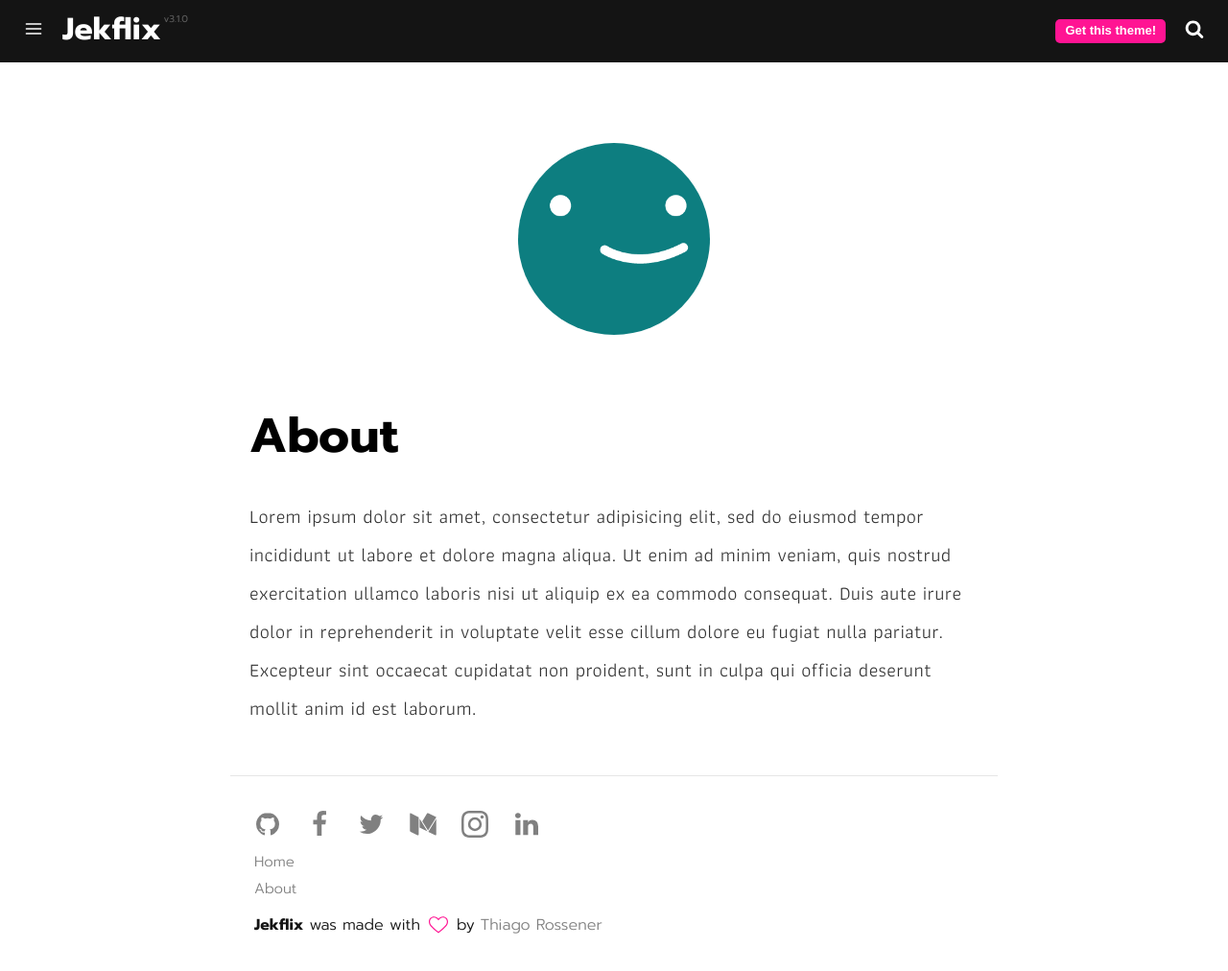
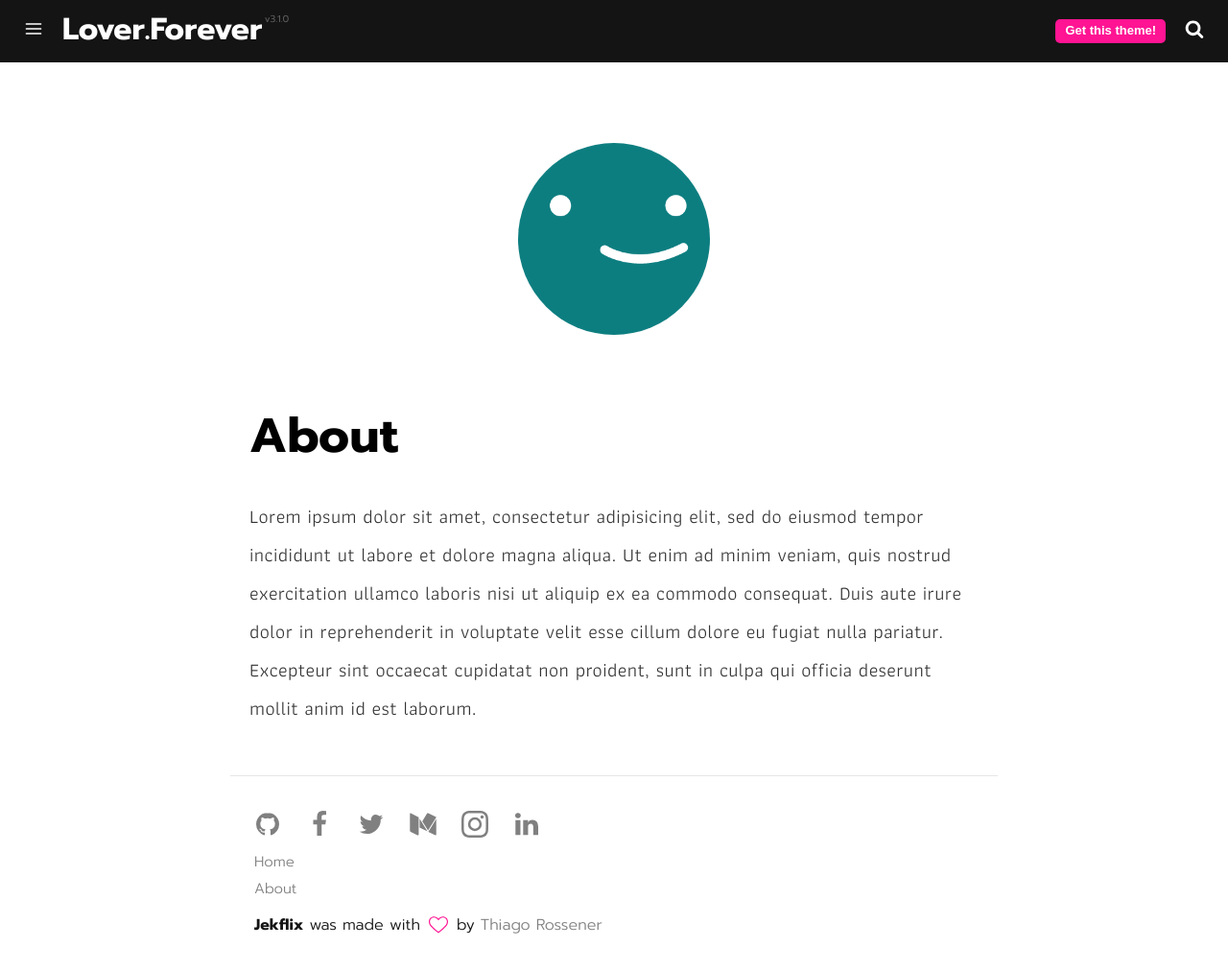
Before and after one commit to sdeehub/lover.forever, a Jekyll site: the page built from pages/about.md, in a window 1280 px wide and 1013 px high. Shown: the whole window at 96% size. Built offline with Jekyll 4.4.1, drawn with Linux system fonts in a browser that asks for light colours; a script that is not in the unit is left out.

Commit message:
name and title

```diff
--- a/_config.yml
+++ b/_config.yml
@@ -1,6 +1,6 @@
 # Site Settings
-name: Jekflix
-title: Jekflix | A blog theme for Jekyll
+name: Lover.Forever
+title: A lover's blog to forever.
 description: Jekflix is a template for Jekyll inspired by Netflix and made by Thiago Rossener.
 tags:
   - blog
```
